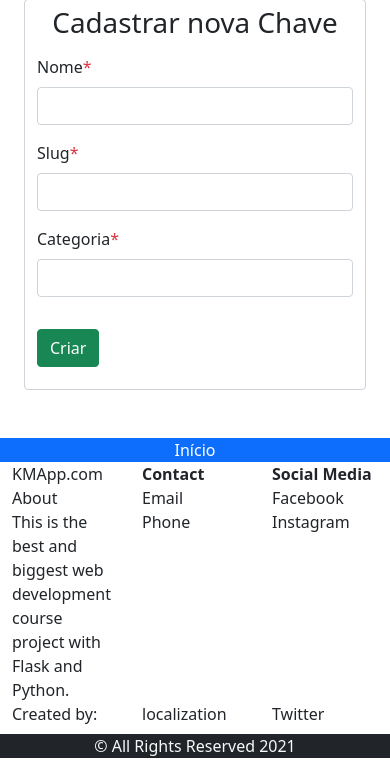
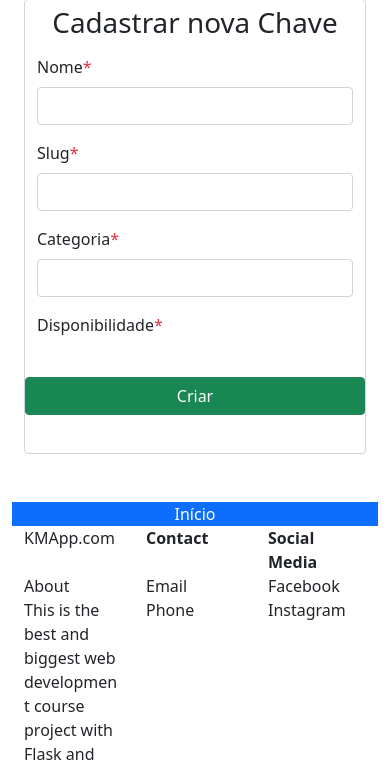
Before and after one commit to kelthon/key-management-app, a Flask app: template flask/key_manager/templates/forms/cadastrar_chave.html in a window 390 px wide. Shown: the part 105-869 px from the top of the page. Run offline with Flask 2, Linux system fonts and the light colour scheme; the template is opened without the code that fills it: values that come from a table or form of the project are taken from there, most other values are stand-ins (such as "Sample title", 1, 10 or a date in 2020); lists and menus that the app fills with data are empty; parts of the project's set-up code (start-up, migrations or seed data) failed here and were passed over; some libraries are stand-ins or nearby versions.

Commit message:
adicionado novo campo form.key_avaliable

```diff
--- a/flask/key_manager/templates/forms/cadastrar_chave.html
+++ b/flask/key_manager/templates/forms/cadastrar_chave.html
@@ -20,6 +20,11 @@
             <div class="col-sm-5">
                 {{ form.key_category_id(class="form-control col") }}
             </div>
+        <div class="row mt-3 mb-3">
+            <label class="form-label col-sm-auto">Disponibilidade<span class="text-danger">*</span></label>
+            <div class="col-sm-5">
+                {{ form.key_avaliable() }}
+            </div>
         </div>
         {{ form.csrf_token }}
         {{ form.send(class="btn btn-success mt-3 mb-3") }}
```
